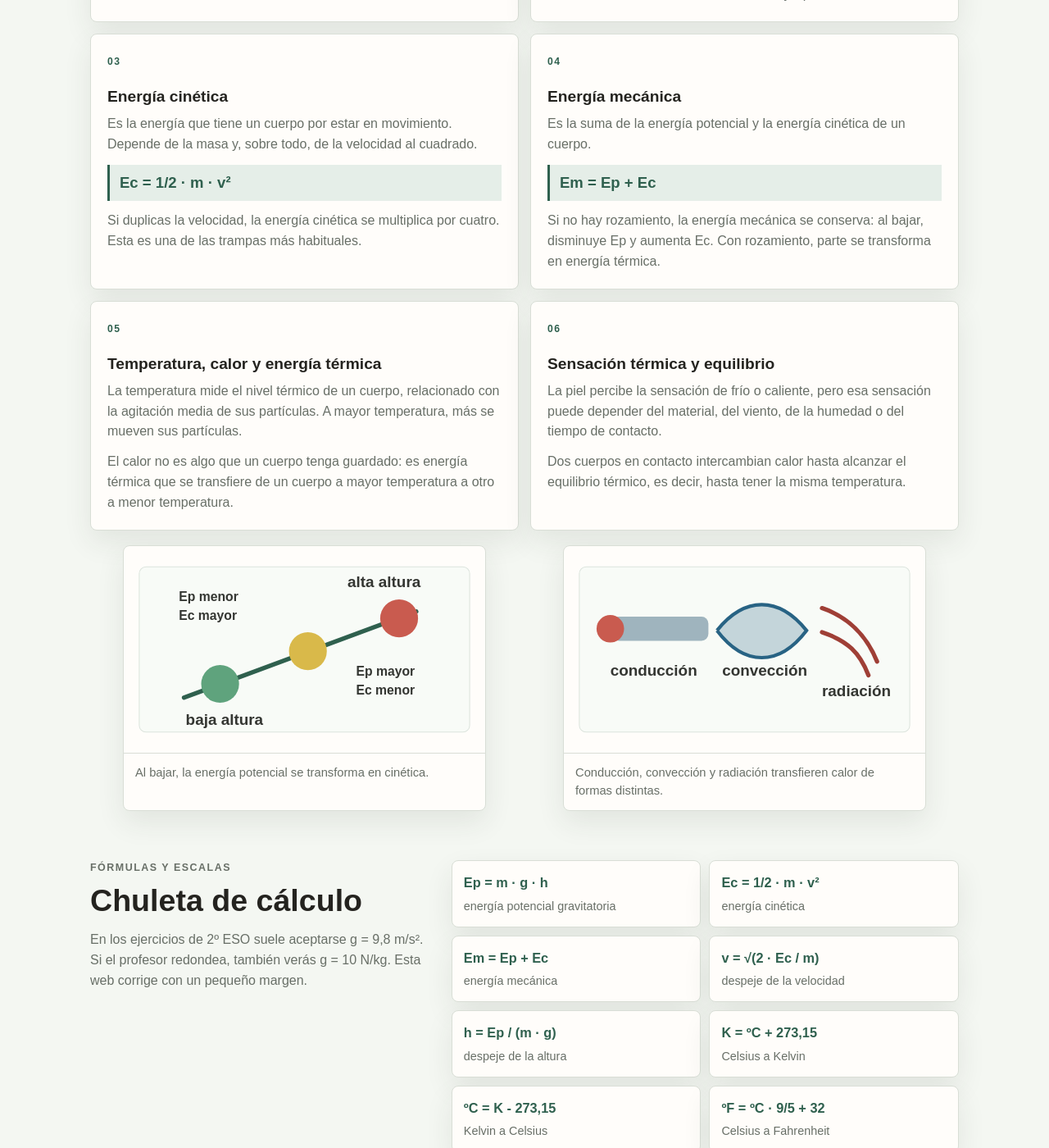
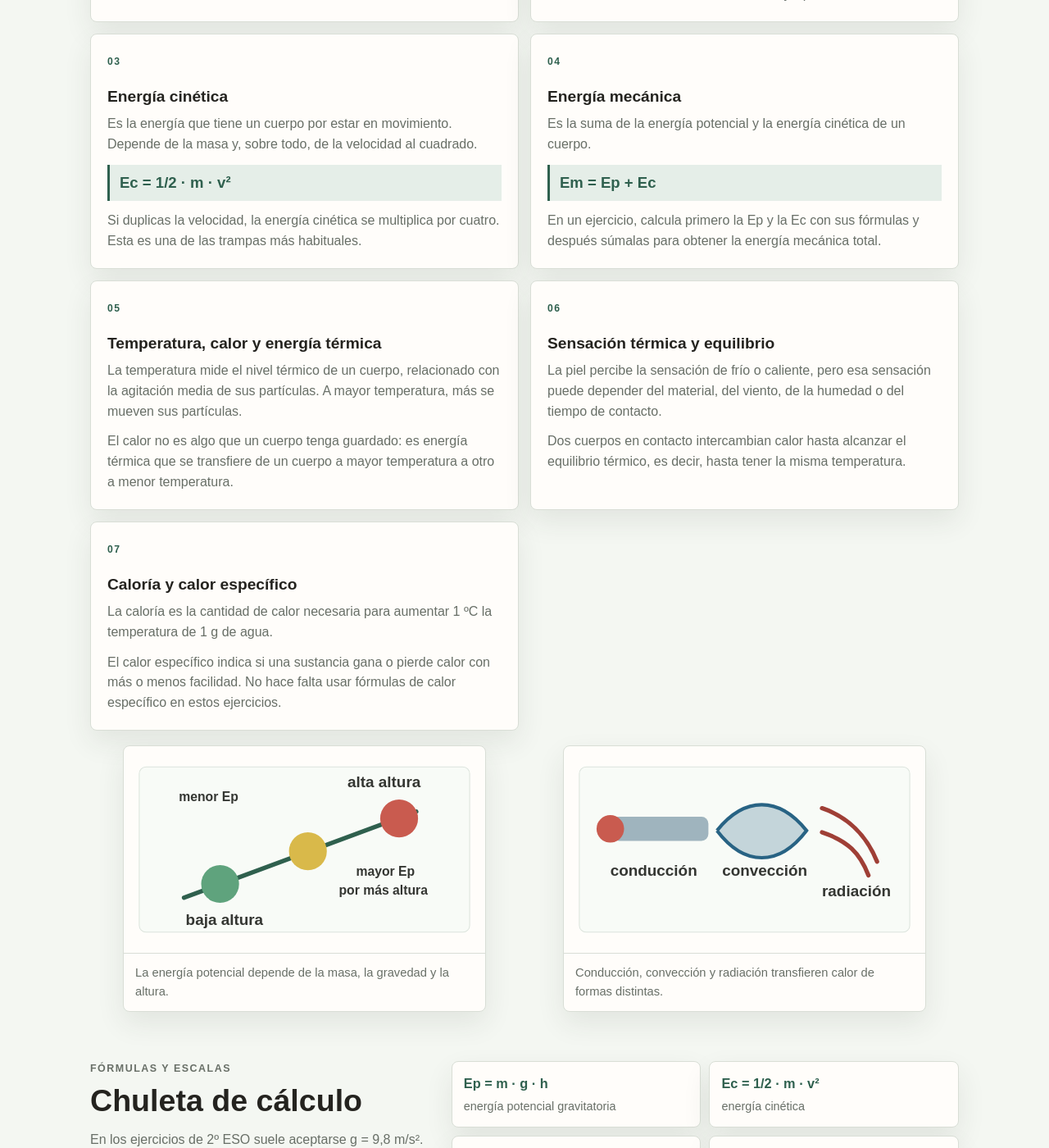
Before and after one commit to oxidoGIT/maths, a Jekyll site: the page energia-mecanica.html, which Jekyll copies as it is, in a window 1280 px wide and 1400 px high, scrolled down 836 px. Shown: the whole window at 82% size. Built offline with Jekyll 4.4.1, drawn with Linux system fonts in a browser that asks for light colours; some of the changed text lies outside the part shown.

Commit message:
Align energy review with exam syllabus

```diff
--- a/energia-mecanica.html
+++ b/energia-mecanica.html
@@ -86,9 +86,8 @@
             </p>
             <p class="formula">Em = Ep + Ec</p>
             <p>
-              Si no hay rozamiento, la energía mecánica se conserva: al bajar,
-              disminuye Ep y aumenta Ec. Con rozamiento, parte se transforma en
-              energía térmica.
+              En un ejercicio, calcula primero la Ep y la Ec con sus fórmulas y
+              después súmalas para obtener la energía mecánica total.
             </p>
           </article>
 
@@ -120,6 +119,20 @@
               equilibrio térmico, es decir, hasta tener la misma temperatura.
             </p>
           </article>
+
+          <article class="theory-card">
+            <span class="theory-card__number">07</span>
+            <h3>Caloría y calor específico</h3>
+            <p>
+              La caloría es la cantidad de calor necesaria para aumentar 1 ºC la
+              temperatura de 1 g de agua.
+            </p>
+            <p>
+              El calor específico indica si una sustancia gana o pierde calor con
+              más o menos facilidad. No hace falta usar fórmulas de calor
+              específico en estos ejercicios.
+            </p>
+          </article>
         </div>
 
         <div class="visual-row" aria-label="Diagramas de energía y calor">
@@ -133,12 +146,11 @@
               <circle cx="320" cy="84" r="22" class="svg-red" />
               <text x="72" y="208" class="svg-label">baja altura</text>
               <text x="260" y="48" class="svg-label">alta altura</text>
-              <text x="64" y="64" class="svg-small">Ep menor</text>
-              <text x="64" y="86" class="svg-small">Ec mayor</text>
-              <text x="270" y="150" class="svg-small">Ep mayor</text>
-              <text x="270" y="172" class="svg-small">Ec menor</text>
+              <text x="64" y="64" class="svg-small">menor Ep</text>
+              <text x="270" y="150" class="svg-small">mayor Ep</text>
+              <text x="250" y="172" class="svg-small">por más altura</text>
             </svg>
-            <figcaption>Al bajar, la energía potencial se transforma en cinética.</figcaption>
+            <figcaption>La energía potencial depende de la masa, la gravedad y la altura.</figcaption>
           </figure>
 
           <figure class="diagram">
@@ -168,6 +180,11 @@
             profesor redondea, también verás g = 10 N/kg. Esta web corrige con
             un pequeño margen.
           </p>
+          <p>
+            Los termómetros se gradúan tomando puntos de referencia, como la
+            congelación y la ebullición del agua. Celsius y Kelvin son escalas
+            centígradas porque entre esos dos puntos hay 100 intervalos.
+          </p>
         </div>
         <div class="formula-list">
           <div><strong>Ep = m · g · h</strong><span>energía potencial gravitatoria</span></div>
@@ -179,6 +196,8 @@
           <div><strong>ºC = K - 273,15</strong><span>Kelvin a Celsius</span></div>
           <div><strong>ºF = ºC · 9/5 + 32</strong><span>Celsius a Fahrenheit</span></div>
           <div><strong>ºC = (ºF - 32) · 5/9</strong><span>Fahrenheit a Celsius</span></div>
+          <div><strong>0 ºC = 273,15 K = 32 ºF</strong><span>congelación del agua</span></div>
+          <div><strong>100 ºC = 373,15 K = 212 ºF</strong><span>ebullición del agua</span></div>
         </div>
       </section>
 
--- a/energia-mecanica.js
+++ b/energia-mecanica.js
@@ -72,16 +72,6 @@ const sections = [
         tolerance: 0.04,
         hint: "Despeja h: h = Ep / (m · g).",
         solution: "h = 294 / (3 · 9,8) = 10 m.",
-      },
-      {
-        tag: "Conservación",
-        title: "Caída sin rozamiento",
-        statement: "Una pelota de 0,5 kg cae desde 10 m. Si no hay rozamiento, calcula su velocidad justo antes de tocar el suelo.",
-        type: "number",
-        expected: [14],
-        tolerance: 0.05,
-        hint: "La Ep inicial se transforma en Ec final: m · g · h = 1/2 · m · v².",
-        solution: "La masa se simplifica. v = √(2 · 9,8 · 10) = √196 = 14 m/s.",
       },
     ],
   },
@@ -160,6 +150,21 @@ const sections = [
         solution: "Celsius y Kelvin tienen el mismo tamaño de intervalo. Fahrenheit va de 32 a 212, con 180 intervalos.",
       },
       {
+        tag: "Termómetro",
+        title: "Graduación de termómetros",
+        statement: "¿Cómo se gradúan normalmente los termómetros en estas escalas?",
+        type: "choice",
+        options: [
+          "Tomando puntos de referencia, como congelación y ebullición del agua.",
+          "Midiendo la masa del termómetro.",
+          "Usando solo la sensación térmica de la piel.",
+          "Dividiendo cualquier temperatura en 10 partes iguales.",
+        ],
+        answer: 0,
+        hint: "La ficha pregunta por las escalas y sus puntos de referencia.",
+        solution: "Se gradúan con puntos fijos conocidos: por ejemplo, el agua se congela a 0 ºC y hierve a 100 ºC.",
+      },
+      {
         tag: "Partículas",
         title: "Agitación térmica",
         statement: "¿Dónde se mueven más rápido las partículas?",
@@ -194,6 +199,36 @@ const sections = [
         answer: 2,
         hint: "El calor aparece cuando hay transferencia.",
         solution: "La temperatura mide el nivel térmico; el calor es energía térmica que se transfiere.",
+      },
+      {
+        tag: "Caloría",
+        title: "Definición de caloría",
+        statement: "¿Cuál es la definición correcta de caloría que aparece en las fichas?",
+        type: "choice",
+        options: [
+          "Cantidad de calor necesaria para aumentar 1 ºC la temperatura de 1 g de agua.",
+          "Cantidad de frío que contiene un cuerpo.",
+          "Unidad que mide la altura de un cuerpo.",
+          "Energía cinética de un objeto en movimiento.",
+        ],
+        answer: 0,
+        hint: "La definición se refiere a 1 gramo de agua y a 1 grado de temperatura.",
+        solution: "Una caloría es la cantidad de calor que hay que suministrar a 1 g de agua para elevar su temperatura 1 ºC.",
+      },
+      {
+        tag: "Calor específico",
+        title: "Facilidad para calentarse",
+        statement: "En este temario, ¿qué idea resume mejor el calor específico?",
+        type: "choice",
+        options: [
+          "La facilidad o dificultad con la que una sustancia gana o pierde calor.",
+          "La velocidad de un cuerpo al caer.",
+          "El paso directo de sólido a gas.",
+          "La energía total de un cuerpo por altura y movimiento.",
+        ],
+        answer: 0,
+        hint: "En los apuntes aparece como una idea cualitativa, no como una fórmula para calcular.",
+        solution: "El calor específico indica si una sustancia cambia de temperatura con más o menos facilidad al ganar o perder calor.",
       },
       {
         tag: "Dirección",
```
Also changed, not shown: other parts of energia-mecanica.html (+5 -4 lines).
